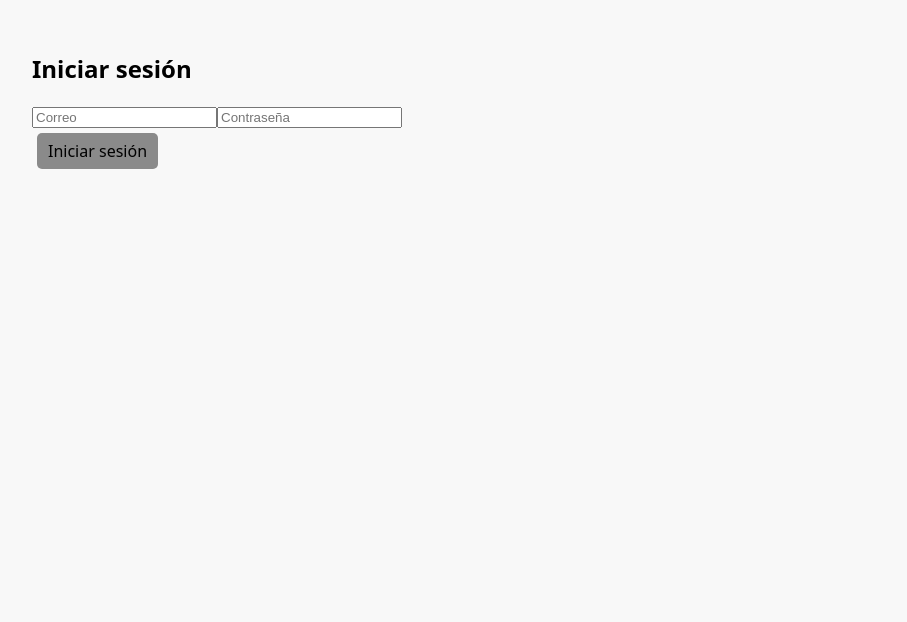
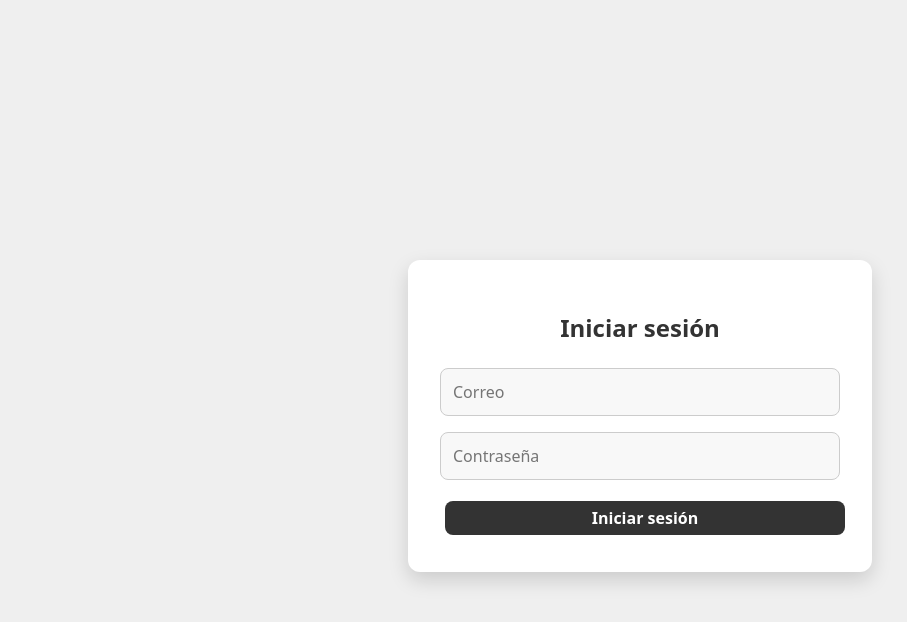
Before and after one commit to leonardox-lh/TiendaVirtual, a Vue app: page /login in a window 1280 px wide. Shown: the top 622 px of the page, without its empty margins (0-907 px from the left). Built offline with nearby package versions, Linux system fonts and the light colour scheme; no server answers; the database is empty.

Commit message:
fix: upload

```diff
--- a/src/App.vue
+++ b/src/App.vue
@@ -1,11 +1,14 @@
 <script setup>
 import Header from "./components/header.vue";
 import Toast from "./components/toast.vue";
+import { useRoute } from 'vue-router'
+
+const route = useRoute()
 </script>
 
 <template>
   <div class="body-project">
-    <Header />
+    <Header v-if="route.path !== '/login'"/>
     <router-view></router-view>
     <Toast />
   </div>
--- a/src/components/header.vue
+++ b/src/components/header.vue
@@ -39,6 +39,7 @@ const toggleMenu = () => {
       <router-link class="item_nav" to="/list">Listar Productos</router-link> |
       <router-link class="item_nav" v-if="auth.user" to="/add">Agregar Producto</router-link> |
       <router-link class="item_nav" v-if="auth.user" to="/user">Mi Cuenta</router-link>
+      <router-link class="item_nav" v-if="!auth.user" to="/login">Iniciar Sesión</router-link>
     </nav>
 
     <!-- Menú hamburguesa para móviles -->
--- a/src/components/login/access.vue
+++ b/src/components/login/access.vue
@@ -2,8 +2,10 @@
 import { ref } from 'vue'
 import { useAuthStore } from '../../stores/authStore.js'
 import {useToastStore} from "../../stores/toast.js";
+import {useRouter} from "vue-router";
 const auth = useAuthStore()
 
+const router = useRouter()
 const toast = useToastStore()
 const email = ref('')
 const password = ref('')
@@ -11,17 +13,91 @@ const error = ref('')
 
 const handleLogin = async () => {
   const err = await auth.login(email.value, password.value)
-  if (err) error.value = err.message
-  else toast.success('Logueado correctamente')
+  if (err) {
+    toast.error('Credenciales incorrectas')
+    error.value = "Credenciales incorrectas"
+  }
+  else {
+    toast.success('Logueado correctamente')
+    await router.push({path: '/list'})
+  }
+
 }
 </script>
 
 <template>
-  <div class="card">
-    <h2>Iniciar sesión</h2>
-    <input v-model="email" type="email" placeholder="Correo" />
-    <input v-model="password" type="password" placeholder="Contraseña" />
-    <button @click="handleLogin">Iniciar sesión</button>
-    <p v-if="error" style="color: red">{{ error }}</p>
+  <div class="login-container">
+    <div class="card">
+      <h2>Iniciar sesión</h2>
+      <input v-model="email" class="input" type="email" placeholder="Correo" />
+      <input v-model="password" class="input" type="password" placeholder="Contraseña" />
+      <button @click="handleLogin">Iniciar sesión</button>
+      <p v-if="error" class="error-text">{{ error }}</p>
+    </div>
   </div>
 </template>
+
+<style scoped>
+.login-container {
+  display: flex;
+  justify-content: center;
+  align-items: center;
+  height: 100vh;
+  background-color: var(--color-header);
+  padding: 1rem;
+}
+
+.card {
+  background: white;
+  padding: 2rem;
+  border-radius: 12px;
+  box-shadow: 0 8px 20px rgba(0, 0, 0, 0.15);
+  width: 100%;
+  max-width: 400px;
+  text-align: center;
+}
+
+h2 {
+  margin-bottom: 1.5rem;
+  color: var(--color-text);
+}
+
+.input {
+  width: 100%;
+  padding: 0.75rem;
+  margin-bottom: 1rem;
+  font-size: 1rem;
+  border: 1px solid #ccc;
+  border-radius: 8px;
+  transition: border-color 0.2s;
+}
+
+.input:focus {
+  border-color: var(--color-text);
+  outline: none;
+}
+
+button {
+  width: 100%;
+  padding: 0.75rem;
+  background-color: var(--color-text);
+  color: white;
+  font-weight: bold;
+  font-size: 1rem;
+  border: none;
+  border-radius: 8px;
+  cursor: pointer;
+  transition: background-color 0.2s;
+}
+
+button:hover {
+  background-color: #333; /* oscuro suave */
+}
+
+.error-text {
+  margin-top: 1rem;
+  color: red;
+  font-weight: 500;
+  font-size: 0.95rem;
+}
+</style>
```
